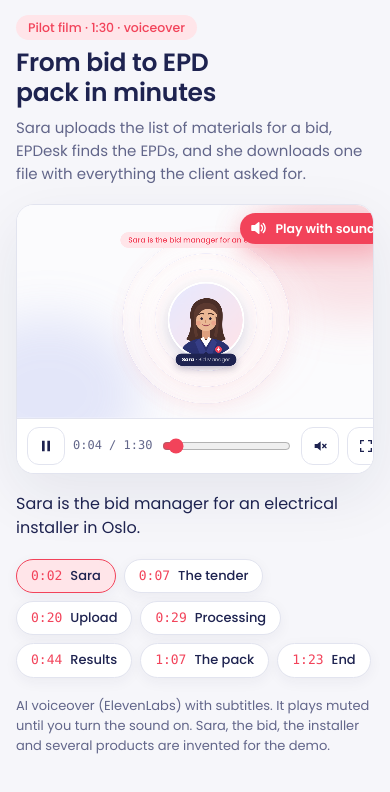
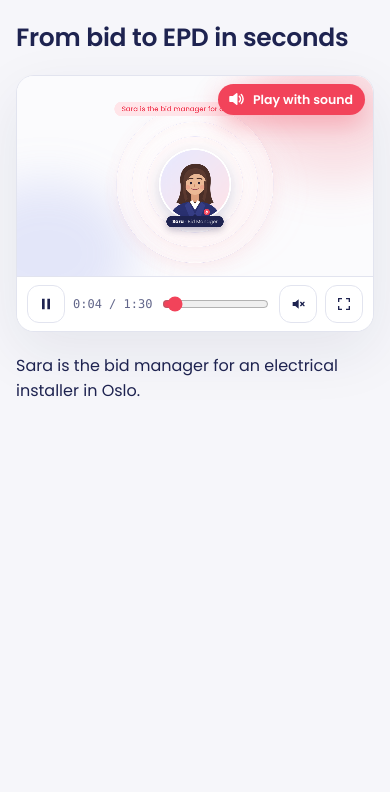
Before and after one commit to epdesk/film, a plain HTML site: page index.html in a window 390 px wide. Shown: the part 62-854 px from the top of the page. Drawn offline with Linux system fonts and the light colour scheme.

Commit message:
Clean page: logo, headline and film only
Headline is now "From bid to EPD in seconds". Removed the eyebrow, intro text, chapter list and fine print. Fixed the phone layout, where the controls ran past the player.

Co-Authored-By: Claude Opus 5.5 <noreply@anthropic.com>
Claude-Session: https://claude.ai/code/session_011xBQS7gJJ36PJaKzadbHUc

```diff
--- a/index.html
+++ b/index.html
@@ -7,7 +7,7 @@
 <meta name="description" content="A 90-second film of EPDesk with voiceover and subtitles: Sara uploads the list of materials for a bid and gets every EPD back in one file.">
 <meta property="og:type" content="video.other">
 <meta property="og:title" content="EPDesk pilot film">
-<meta property="og:description" content="From bid to EPD pack in minutes. A 90-second film with voiceover and subtitles.">
+<meta property="og:description" content="From bid to EPD in seconds. A 90-second film with voiceover and subtitles.">
 <meta property="og:url" content="https://epdesk.github.io/film/">
 <meta property="og:image" content="https://epdesk.github.io/film/og.png">
 <meta property="og:image:width" content="1200">
@@ -37,17 +37,17 @@
 [hidden]{display:none!important}
 html{scroll-padding-top:env(safe-area-inset-top,0px)}
 body{margin:0;background:var(--bg);color:var(--fg);font-family:var(--f);font-size:15px;line-height:1.55;padding-top:env(safe-area-inset-top,0px);padding-bottom:env(safe-area-inset-bottom,0px)}
-.wrap{max-width:1180px;margin:0 auto;padding-left:max(16px,env(safe-area-inset-left,0px));padding-right:max(16px,env(safe-area-inset-right,0px));padding-block:26px 56px;display:grid;gap:18px}
+.wrap{max-width:1180px;margin:0 auto;padding-left:max(16px,env(safe-area-inset-left,0px));padding-right:max(16px,env(safe-area-inset-right,0px));padding-block:26px 56px;display:grid;gap:22px}
 .top{display:flex;align-items:center;gap:10px}
 .logo{font-weight:600;font-size:21px;display:flex;align-items:center;gap:9px;color:var(--navy)}
 .logo svg{width:28px;height:28px;flex:none}
 .logo b{color:var(--accent);font-weight:600}
 .eyebrow{display:inline-block;justify-self:start;font-size:12.5px;font-weight:500;color:var(--accent);background:var(--accent-soft);padding:3px 12px;border-radius:999px}
-h1{font-size:30px;font-weight:600;line-height:1.2;margin:0;text-wrap:balance;letter-spacing:-.01em}
+h1{font-size:34px;font-weight:600;line-height:1.2;margin:4px 0 0;text-wrap:balance;letter-spacing:-.01em}
 p{margin:0}
 .intro{display:grid;gap:8px;max-width:72ch}
 .intro p{color:var(--muted)}
-.player{margin:0;border:1px solid var(--line);border-radius:18px;overflow:hidden;background:var(--surface);display:grid;box-shadow:0 20px 60px rgba(30,35,80,.08)}
+.player{margin:0;border:1px solid var(--line);border-radius:18px;overflow:hidden;background:var(--surface);display:grid;grid-template-columns:minmax(0,1fr);box-shadow:0 20px 60px rgba(30,35,80,.08)}
 .screen{position:relative;width:100%;aspect-ratio:16/9;overflow:hidden;background:#fbfbfd;cursor:pointer;max-width:100%}
 .bigplay{position:absolute;left:50%;top:50%;width:88px;height:88px;margin:-44px 0 0 -44px;border-radius:50%;border:0;background:#f2435a;color:#fff;display:grid;place-items:center;cursor:pointer;box-shadow:0 0 0 12px rgba(242,67,90,.14),0 14px 34px rgba(242,67,90,.35);z-index:3}
 .bigplay svg{width:34px;height:34px;margin-left:4px}
@@ -300,11 +300,7 @@ input[type=range]{flex:1;min-width:0;accent-color:var(--accent);height:24px}
 
 <div class="wrap">
   <div class="top"><div class="logo"><svg viewBox="0 0 64 64" aria-hidden="true"><rect width="64" height="64" rx="16" fill="#1e2350"/><path d="M21 13h16l10 10v27a3 3 0 0 1-3 3H21a3 3 0 0 1-3-3V16a3 3 0 0 1 3-3z" fill="#fff"/><path d="M37 13v10h10z" fill="#f2435a"/><path d="M25 37l5.5 5.5L41 31" fill="none" stroke="#f2435a" stroke-width="4.5" stroke-linecap="round" stroke-linejoin="round"/></svg><span><b>EP</b>Desk</span></div></div>
-  <div class="intro">
-    <span class="eyebrow">Pilot film · 1:30 · voiceover</span>
-    <h1>From bid to EPD pack in minutes</h1>
-    <p>Sara uploads the list of materials for a bid, EPDesk finds the EPDs, and she downloads one file with everything the client asked for.</p>
-  </div>
+  <h1>From bid to EPD in seconds</h1>
 
   <figure class="player" id="player">
     <div class="screen" id="screen" role="img" aria-label="Animated film of EPDesk: Sara, a bid manager, gets a tender for a hydrogen project that asks for a verified EPD for every product. Searching by hand takes hours. She uploads the list of materials, EPDesk reads the requirements and finds the EPDs, gaps are fixed with a renewed EPD and a drafted supplier request, and a zip with the EPDs, the bid and a report is downloaded.">
@@ -523,8 +519,6 @@ input[type=range]{flex:1;min-width:0;accent-color:var(--accent);height:24px}
   <audio id="vo" preload="auto"></audio>
   <p class="subline" id="subline" aria-live="off"></p>
 
-  <ol class="chapters" id="chapters"></ol>
-  <p class="fine">AI voiceover (ElevenLabs) with subtitles. It plays muted until you turn the sound on. Sara, the bid, the installer and several products are invented for the demo.</p>
 </div>
 
 <script>
@@ -849,8 +843,7 @@ let t=0,playing=false,raf=0,last=0;
 const fmtT=s=>{s=Math.floor(s);return Math.floor(s/60)+':'+String(s%60).padStart(2,'0');};
 const ICON_PLAY='<path d="M6 4l15 8-15 8z" fill="currentColor"/>',ICON_PAUSE='<path d="M6 4h4v16H6zM14 4h4v16h-4z" fill="currentColor"/>',ICON_REPLAY='<path d="M12 5V2L7 6l5 4V7a5 5 0 1 1-5 5H5a7 7 0 1 0 7-7z" fill="currentColor"/>';
 const chEls=[];
-$('#chapters').innerHTML=CHAPTERS.map((c,i)=>'<li><button class="chap" data-ch="'+i+'"><span>'+fmtT(c[1])+'</span>'+c[0]+'</button></li>').join('');
-document.querySelectorAll('.chap').forEach(b=>chEls.push(b));
+
 let dragging=false;
 function ui(){
   $('#time').textContent=fmtT(t)+' / '+fmtT(T);
@@ -904,7 +897,7 @@ screen.addEventListener('click',()=>playing?pause():play());
 const sc=$('#scrub');
 sc.addEventListener('input',()=>{dragging=true;seek(+sc.value/10);});
 sc.addEventListener('change',()=>{dragging=false;});
-$('#chapters').addEventListener('click',e=>{const b=e.target.closest('.chap');if(!b)return;seek(CHAPTERS[+b.dataset.ch][1]);play();});
+
 document.addEventListener('keydown',e=>{
   if(e.target.closest&&e.target.closest('input,textarea,button,a,select'))return;
   if(e.key===' '||e.key==='k'){e.preventDefault();playing?pause():play();}
```
